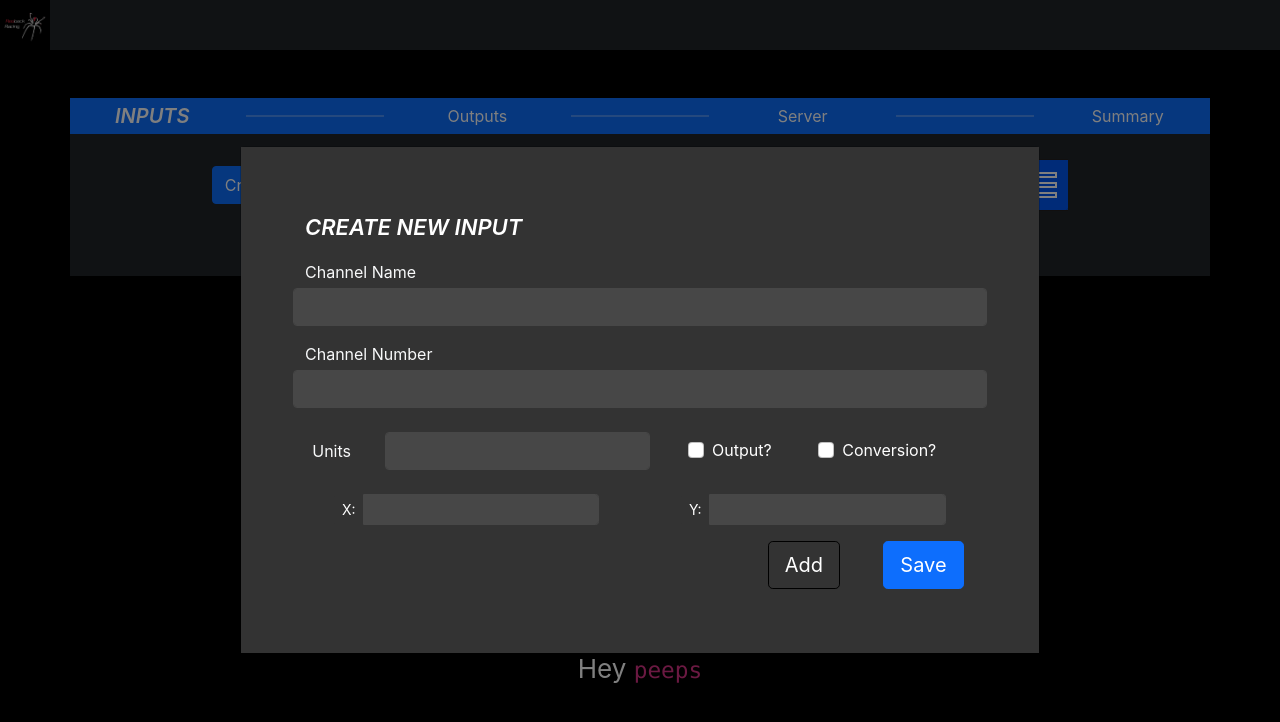
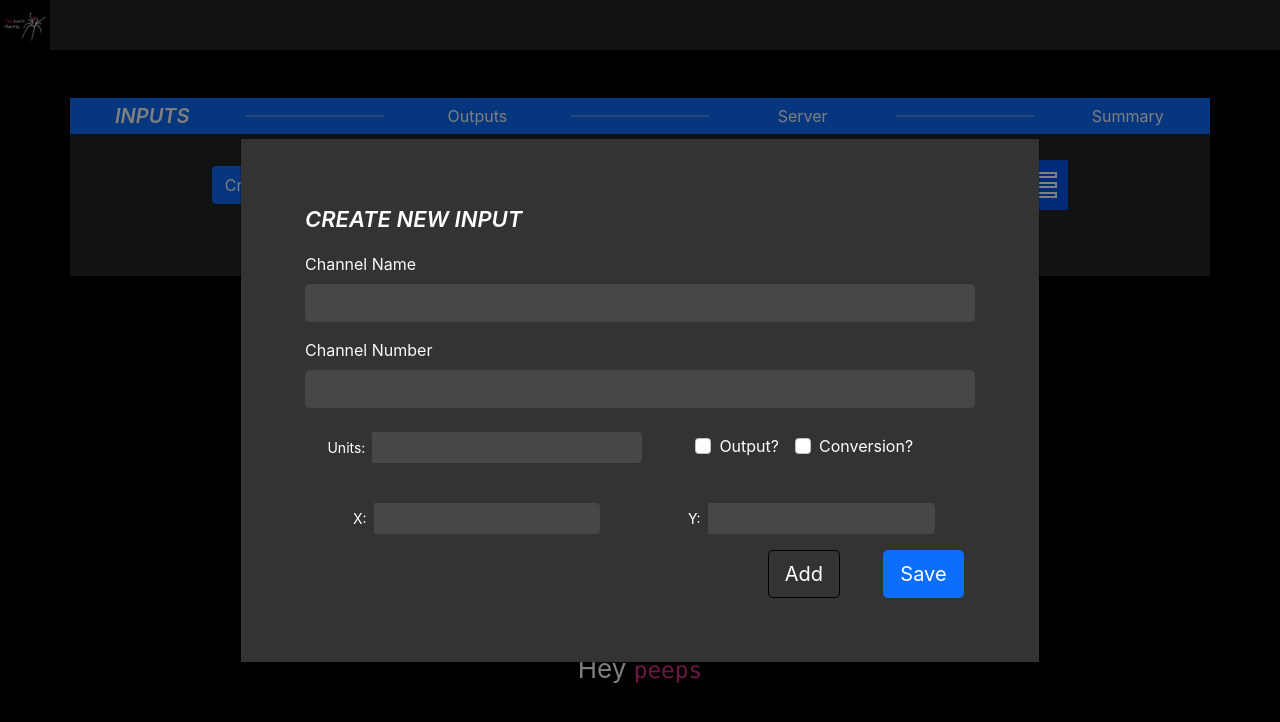
Before and after one commit to GuAiden/rb-nmp-ucf, a React (Create React App) app in the folder client/: page / in a window 1280 px wide. Both pictures are taken after a click on the button "Create new". Shown: the top 722 px of the page. Built offline with nearby package versions, Linux system fonts and the light colour scheme.

Commit message:
Change input modal code to use react-bootstrap framework

```diff
--- a/client/src/components/Forms/InputForm.tsx/createinputmodal.tsx
+++ b/client/src/components/Forms/InputForm.tsx/createinputmodal.tsx
@@ -1,5 +1,5 @@
 import React, { useState } from 'react';
-import { Button, Modal } from 'react-bootstrap';
+import { Button, Form, FormControl, InputGroup, Modal } from 'react-bootstrap';
 import './index.css';
 
 /**
@@ -34,91 +34,83 @@ const CreateInputModal: React.FC = () => {
                 </header>
               </div>
               <div className="row">
-                <label htmlFor="channelNameInput" className="text-light mt-3">
-                  Channel Name
-                </label>
-                <input
-                  type="text"
-                  className="form-control text-input-wrapper mt-1"
-                  id="channelInput"
-                />
-                <label htmlFor="channelNumberInput" className="mt-3 text-light">
-                  Channel Number
-                </label>
-                <input
-                  type="text"
-                  className="form-control text-input-wrapper mt-1"
-                  id="channelNumber"
-                />
+                <Form.Group
+                  className="mt-3 text-light"
+                  controlId="channelName.ControlInput"
+                >
+                  <Form.Label>Channel Name</Form.Label>
+                  <Form.Control type="text" className="text-input-wrapper" />
+                </Form.Group>
+                <Form.Group
+                  className="mt-3 text-light"
+                  controlId="channelNumber.ControlInput"
+                >
+                  <Form.Label>Channel Number</Form.Label>
+                  <Form.Control type="text" className="text-input-wrapper" />
+                </Form.Group>
               </div>
               {/* UNITS INPUTS WITH OUTPUT/CONVERSION CHECKBOXES */}
               <div className="row mt-4 justify-content-around">
-                <div className="col-1 my-auto">
-                  <span className="text-light">Units</span>
+                <div className="col-6 my-auto">
+                  <InputGroup className="input-group-sm mb-3">
+                    <InputGroup.Text className="input-group-text-wrapper">
+                      Units:
+                    </InputGroup.Text>
+                    <FormControl
+                      aria-label="Units input"
+                      aria-describedby="inputGroup-sizing-sm"
+                      className="text-input-wrapper"
+                    ></FormControl>
+                  </InputGroup>
                 </div>
-                <div className="col-lg-5">
-                  <input type="text" className="form-control ml-5" />
-                </div>
-                <div className="col-2 my-auto">
-                  <div className="form-check">
-                    <input
-                      className="form-check-input"
-                      type="checkbox"
-                      value=""
-                      id="flexCheckDefault"
-                    />
-                    <label
-                      className="form-check-label ml-2"
-                      htmlFor="flexCheckDefault"
-                    >
-                      Output?
-                    </label>
-                  </div>
-                </div>
-                <div className="col-3 my-auto">
-                  <div className="form-check">
-                    <input
-                      className="form-check-input"
-                      type="checkbox"
-                      value=""
-                      id="flexCheckDefault"
-                    />
-                    <label
-                      className="form-check-label"
-                      htmlFor="flexCheckDefault"
-                    >
-                      Conversion?
-                    </label>
-                  </div>
+                <div className="col-lg-5 my-auto">
+                  <>
+                    {['checkbox' as const].map((type) => (
+                      <div key={`inline-${type}`} className="mb-3">
+                        <Form.Check
+                          inline
+                          label="Output?"
+                          name="group1"
+                          type={type}
+                          id={`inline-${type}-1`}
+                        />
+                        <Form.Check
+                          inline
+                          label="Conversion?"
+                          name="group1"
+                          type={type}
+                          id={`inline-${type}-2`}
+                        />
+                      </div>
+                    ))}
+                  </>
                 </div>
               </div>
               {/* X AND Y INPUTS */}
-              <div className="row mt-4 justify-content-around">
+              <div className="row mt-4 justify-content-around mx-auto">
                 <div className="col-lg-5">
-                  <div className="input-group input-group-sm mb-3">
-                    <span className="input-group-text input-group-text-wrapper">
+                  <InputGroup className="input-group-sm mb-3">
+                    <InputGroup.Text className="input-group-text-wrapper">
                       X:
-                    </span>
-                    <input
-                      type="text"
-                      className="form-control"
-                      aria-label="Sizing example input"
+                    </InputGroup.Text>
+                    <FormControl
+                      aria-label="X input value"
                       aria-describedby="inputGroup-sizing-sm"
-                    />
-                  </div>
+                      className="text-input-wrapper"
+                    ></FormControl>
+                  </InputGroup>
                 </div>
                 <div className="col-lg-5">
-                  <div className="input-group input-group-sm mb-3">
-                    <span className="input-group-text input-group-text-wrapper">
+                  <InputGroup className="input-group-sm mb-3">
+                    <InputGroup.Text className="input-group-text-wrapper">
                       Y:
-                    </span>
-                    <input
-                      type="text"
-                      className="form-control"
-                      aria-label="Sizing example input"
+                    </InputGroup.Text>
+                    <FormControl
+                      aria-label="Y input value"
                       aria-describedby="inputGroup-sizing-sm"
-                    />
-                  </div>
+                      className="text-input-wrapper"
+                    ></FormControl>
+                  </InputGroup>
                 </div>
               </div>
               {/* ADD OR SAVE MODAL BUTTONS */}
--- a/client/src/components/Forms/InputForm.tsx/index.css
+++ b/client/src/components/Forms/InputForm.tsx/index.css
@@ -11,13 +11,13 @@
     background-color: rgb(51, 51, 51);
 }
 
-input[type="text"], .text-input-wrapper {
+.text-input-wrapper {
     background-color: rgb(71, 71, 71);
     border-color: rgb(71, 71, 71);
     color: white;
 }
 
-input[type="text"]:focus, .text-input-wrapper {
+.text-input-wrapper:focus {
     background-color: rgb(71, 71, 71);
     border-color: rgb(71, 71, 71);
     color: white;
```
